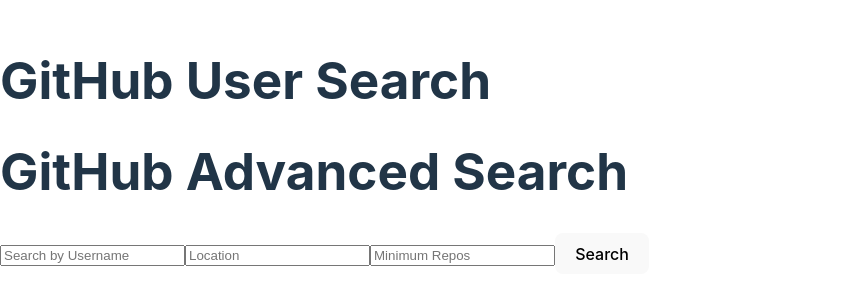
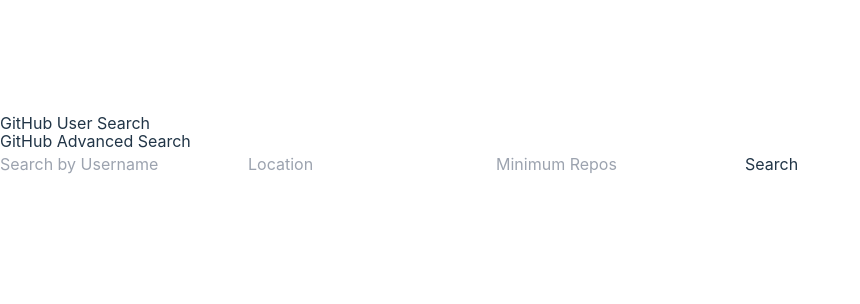
Before and after one commit to NgaruiyaFaith/alx-fe-reactjs, a React (Vite) app in the folder github-user-search/: page / in a window 1280 px wide. Shown: the part 254-558 px from the top of the page, without its empty margins (0-860 px from the left). Built offline with nearby package versions, Linux system fonts and the light colour scheme.

Commit message:
add tailwind utilities

```diff
--- a/github-user-search/src/index.css
+++ b/github-user-search/src/index.css
@@ -68,6 +68,8 @@
 }
 
 /* src/index.css */
-@import "tailwindcss/base";
-@import "tailwindcss/components";
-@import "tailwindcss/utilities";
+/* src/index.css */
+
+@tailwind base;
+@tailwind components;
+@tailwind utilities;
```
